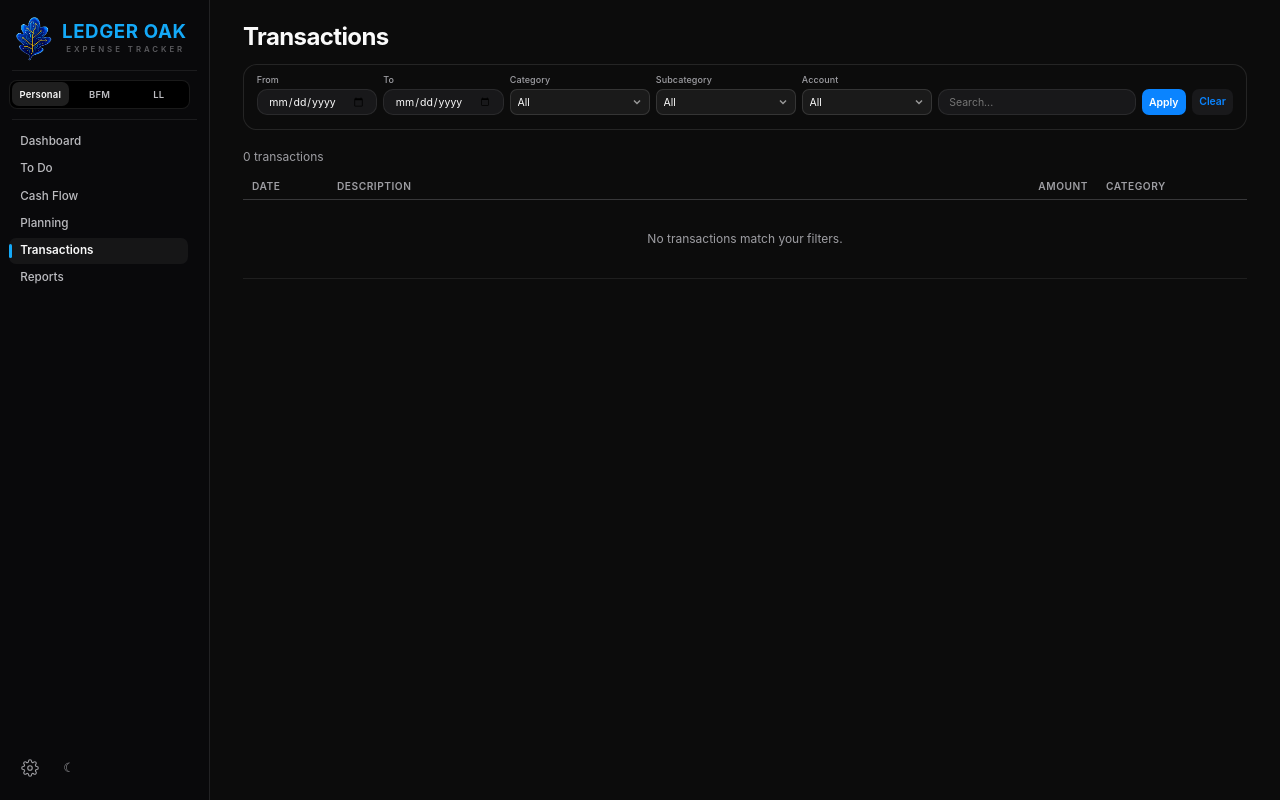
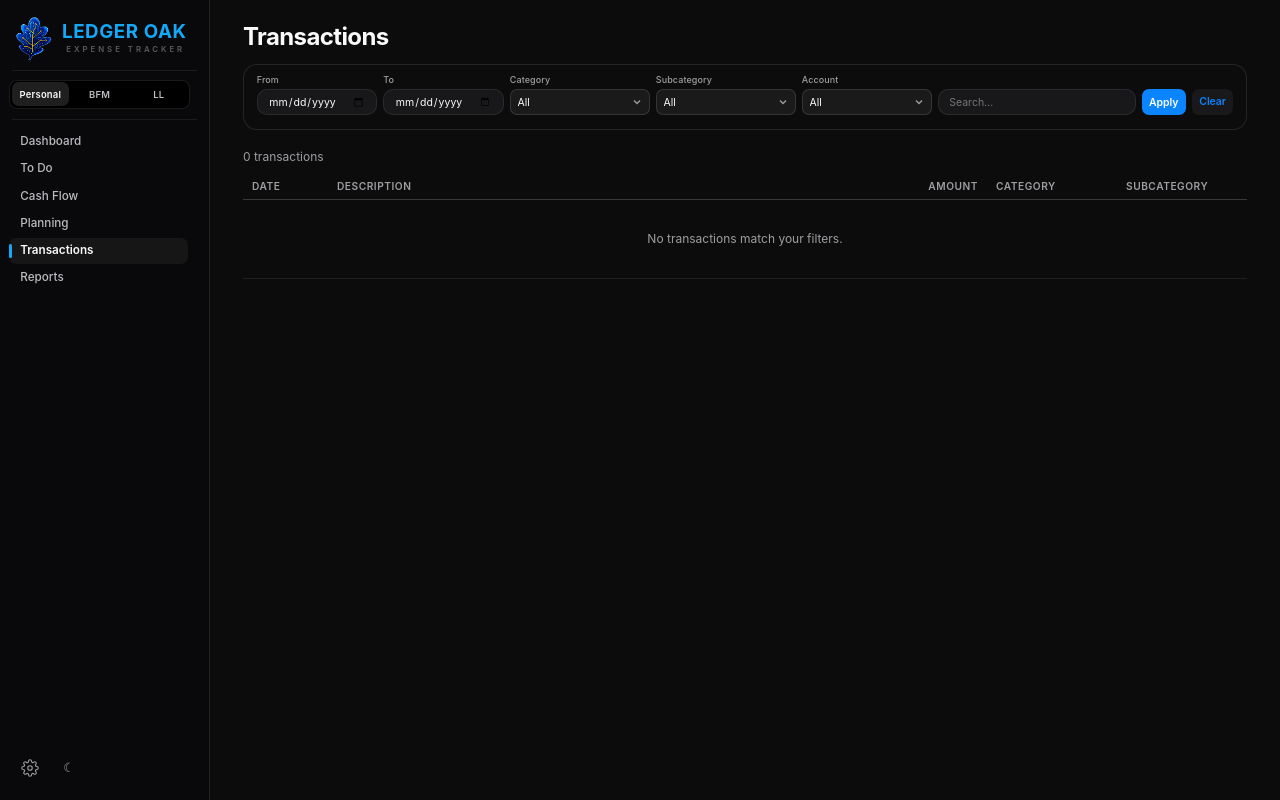
Before and after one commit to rabuffington22/expense-tracker, a Flask app: page /transactions/ in a window 1280 px wide. Run offline with Flask 3, Linux system fonts and the light colour scheme; data comes from the database, SQL or seed files in the repository; data that the repository does not hold is empty.

Commit message:
Add subcategory as its own column on transactions page
Move subcategory from a small muted line under category to a separate
column to the right, making better use of horizontal space. Sortable
via column header click.

Co-Authored-By: Claude Opus 4.6 <noreply@anthropic.com>

```diff
--- a/web/routes/transactions.py
+++ b/web/routes/transactions.py
@@ -30,6 +30,7 @@ _SORT_MAP = {
     "amount": "ABS(t.amount_cents)",
     "merchant": "t.merchant_canonical",
     "category": "t.category",
+    "subcategory": "t.subcategory",
 }
 
 # ── Vendor patterns for heuristic fallback (D1) ─────────────────────────────
--- a/web/templates/components/txn_results.html
+++ b/web/templates/components/txn_results.html
@@ -21,9 +21,13 @@
           Amount
           {% if params.sort == 'amount' %}{{ '↑' if params.dir == 'asc' else '↓' }}{% endif %}
         </th>
-        <th style="width:150px;cursor:pointer;" onclick="sortBy('category')">
+        <th style="width:130px;cursor:pointer;" onclick="sortBy('category')">
           Category
           {% if params.sort == 'category' %}{{ '↑' if params.dir == 'asc' else '↓' }}{% endif %}
+        </th>
+        <th style="width:130px;cursor:pointer;" onclick="sortBy('subcategory')">
+          Subcategory
+          {% if params.sort == 'subcategory' %}{{ '↑' if params.dir == 'asc' else '↓' }}{% endif %}
         </th>
       </tr>
     </thead>
@@ -32,7 +36,7 @@
         {% include "components/txn_row.html" %}
       {% endfor %}
       {% if not txns %}
-      <tr><td colspan="4" class="text-sm text-muted" style="text-align:center;padding:2rem;">No transactions match your filters.</td></tr>
+      <tr><td colspan="5" class="text-sm text-muted" style="text-align:center;padding:2rem;">No transactions match your filters.</td></tr>
       {% endif %}
     </tbody>
   </table>
```
Also changed, not shown: web/templates/components/txn_row.html (+2 -6 lines).
